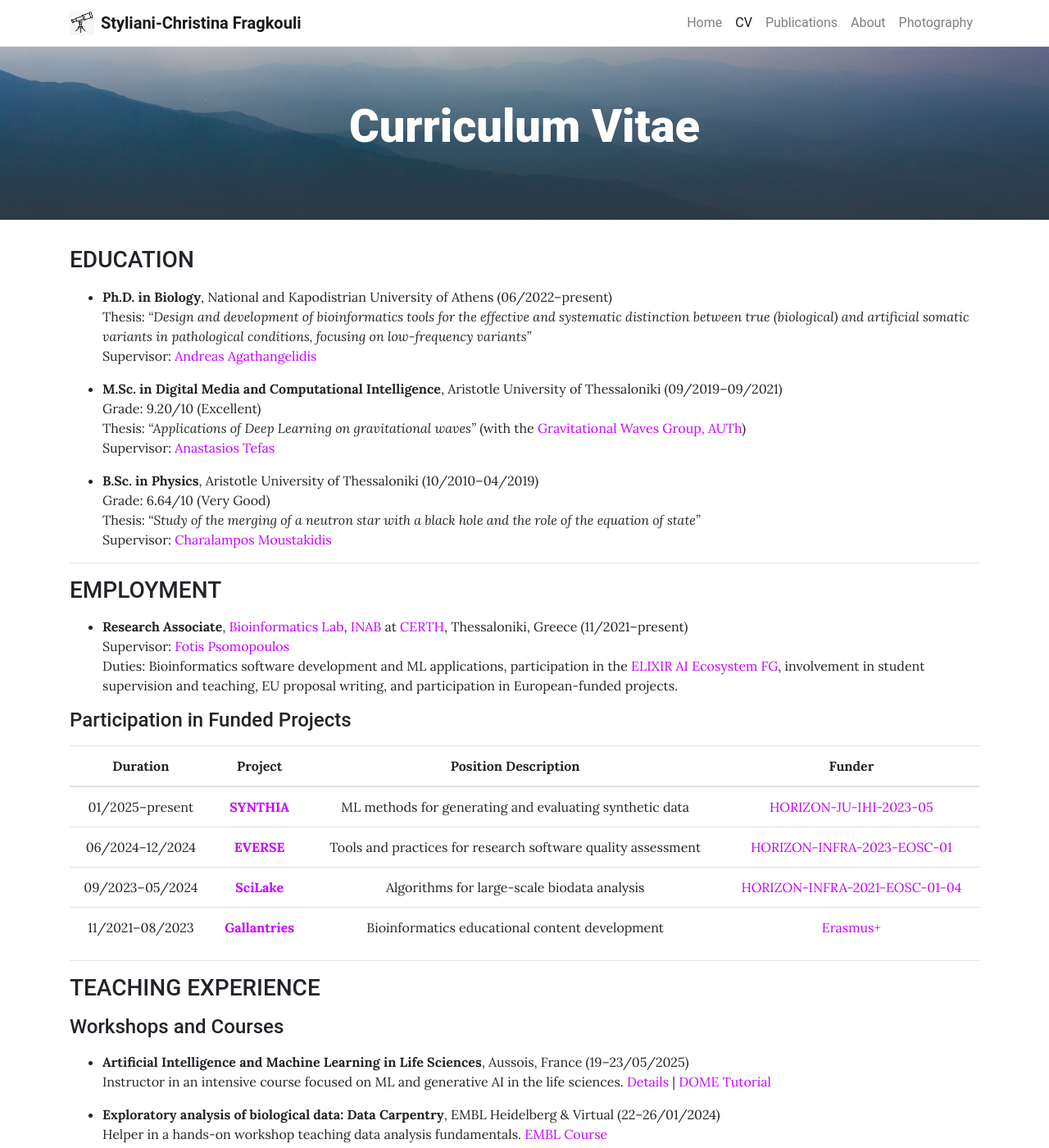
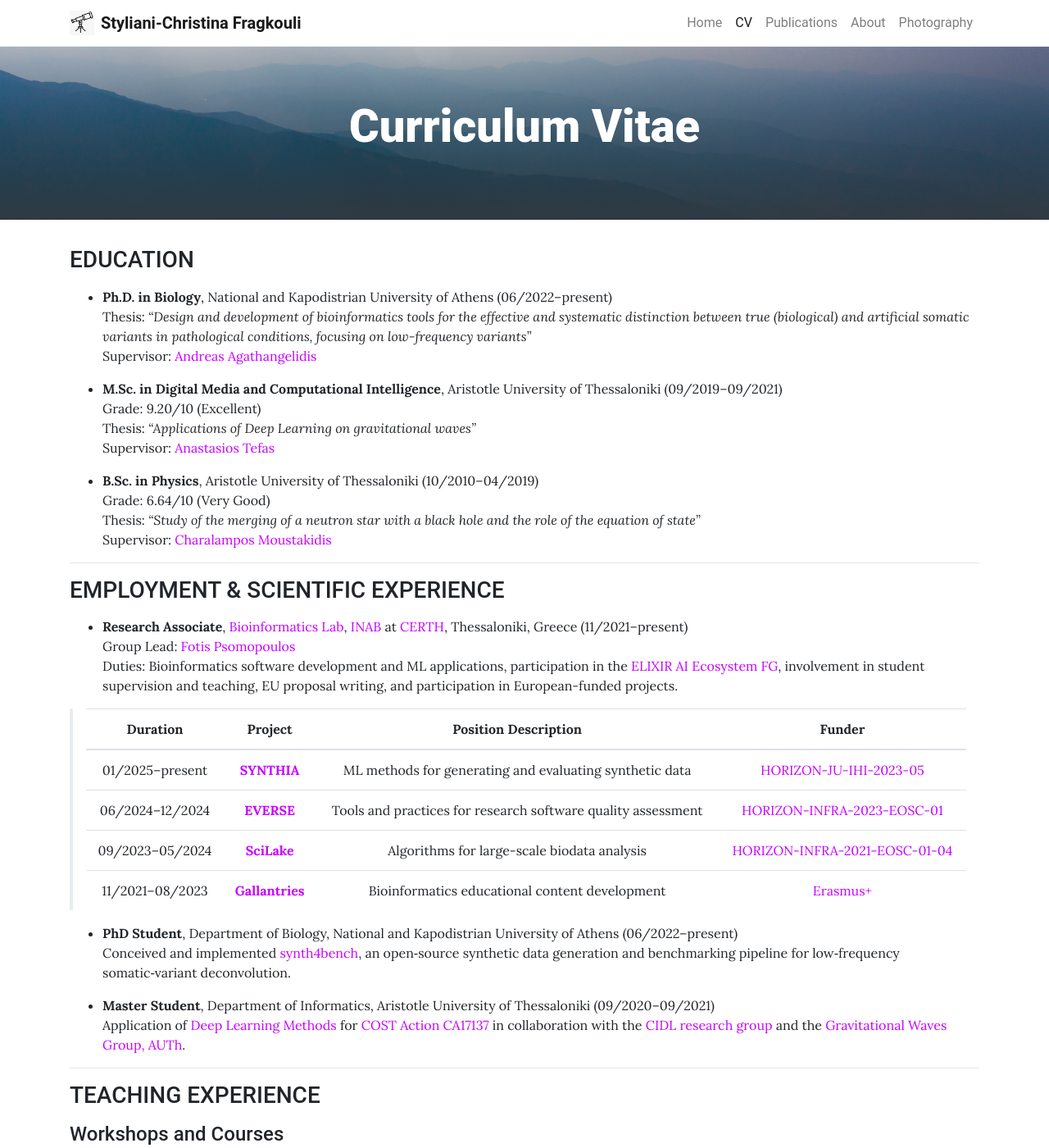
Before and after one commit to sfragkoul/sfragkoul.github.io, a Jekyll site: the page built from pages/CV.md, in a window 1280 px wide and 1400 px high. Shown: the whole window at 82% size. Built offline with Jekyll 4.4.1, drawn with Linux system fonts in a browser that asks for light colours.

Commit message:
Revise CV with new academic and job experiences
Updated CV with additional educational and employment details, including thesis information and project participation.

```diff
--- a/pages/CV.md
+++ b/pages/CV.md
@@ -24,21 +24,27 @@ background: /assets/img/groupLogo/CV.jpg
 
 ---
 
-### EMPLOYMENT
+### EMPLOYMENT & SCIENTIFIC EXPERIENCE
 <p style="margin-bottom:15px"></p>
 
 - **Research Associate**, [Bioinformatics Lab](https://biodataanalysisgroup.github.io/), [INAB](https://inab.certh.gr/) at [CERTH](https://www.certh.gr/root.en.aspx), Thessaloniki, Greece (11/2021–present)
-  Supervisor: [Fotis Psomopoulos](https://scholar.google.gr/citations?user=Fp0LAqsAAAAJ&hl=en)
+  Group Lead: [Fotis Psomopoulos](https://scholar.google.gr/citations?user=Fp0LAqsAAAAJ&hl=en)
   Duties: Bioinformatics software development and ML applications, participation in the [ELIXIR AI Ecosystem FG](https://elixir-europe.org/focus-groups/ai-ecosystem), involvement in student supervision and teaching, EU proposal writing, and participation in European-funded projects.
 
-#### Participation in Funded Projects
 
-| Duration | Project | Position Description | Funder |
-|:--------:|:-------:|:-----------:|:------:|
-| 01/2025–present | [**SYNTHIA**](https://www.ihi-synthia.eu/) | ML methods for generating and evaluating synthetic data | [HORIZON-JU-IHI-2023-05](https://ec.europa.eu/info/funding-tenders/opportunities/portal/screen/myarea/project/101172872/program/43108390/details) |
-| 06/2024–12/2024 | [**EVERSE**](https://everse.software/) | Tools and practices for research software quality assessment | [HORIZON-INFRA-2023-EOSC-01](https://ec.europa.eu/info/funding-tenders/opportunities/portal/screen/opportunities/topic-details/horizon-infra-2023-eosc-01-02) |
-| 09/2023–05/2024 | [**SciLake**](https://scilake.eu/) | Algorithms for large-scale biodata analysis | [HORIZON-INFRA-2021-EOSC-01-04](https://ec.europa.eu/info/funding-tenders/opportunities/portal/screen/opportunities/topic-details/horizon-infra-2021-eosc-01-04) |
-| 11/2021–08/2023 | [**Gallantries**](https://gallantries.github.io/) | Bioinformatics educational content development | [Erasmus+](https://ec.europa.eu/programmes/erasmus-plus/node_en) |
+> | Duration | Project | Position Description | Funder |
+> |:--------:|:-------:|:-----------:|:------:|
+> | 01/2025–present | [**SYNTHIA**](https://www.ihi-synthia.eu/) | ML methods for generating and evaluating synthetic data | [HORIZON-JU-IHI-2023-05](https://ec.europa.eu/info/funding-tenders/opportunities/portal/screen/myarea/project/101172872/program/43108390/details) |
+> | 06/2024–12/2024 | [**EVERSE**](https://everse.software/) | Tools and practices for research software quality assessment | [HORIZON-INFRA-2023-EOSC-01](https://ec.europa.eu/info/funding-tenders/opportunities/portal/screen/opportunities/topic-details/horizon-infra-2023-eosc-01-02) |
+> | 09/2023–05/2024 | [**SciLake**](https://scilake.eu/) | Algorithms for large-scale biodata analysis | [HORIZON-INFRA-2021-EOSC-01-04](https://ec.europa.eu/info/funding-tenders/opportunities/portal/screen/opportunities/topic-details/horizon-infra-2021-eosc-01-04) |
+> | 11/2021–08/2023 | [**Gallantries**](https://gallantries.github.io/) | Bioinformatics educational content development | [Erasmus+](https://ec.europa.eu/programmes/erasmus-plus/node_en) |
+
+
+- **PhD Student**, Department of Biology, National and Kapodistrian University of Athens (06/2022–present)
+  Conceived and implemented [synth4bench](https://github.com/sfragkoul/synth4bench), an open‑source synthetic data generation and benchmarking pipeline for low‑frequency somatic‑variant deconvolution.
+
+- **Master Student**, Department of Informatics, Aristotle University of Thessaloniki (09/2020–09/2021)
+  Application of [Deep Learning Methods](https://github.com/sfragkoul/residual-gw-surrogate-modelling)  for [COST Action CA17137](https://www.cost.eu/actions/CA17137/) in collaboration with the [CIDL research group](https://cidl.csd.auth.gr/) and the [Gravitational Waves Group, AUTh](https://niksterg.github.io/gw-group/).
 
 
 ---
```
Also changed, not shown: other parts of pages/CV.md (+1 -1 lines).
